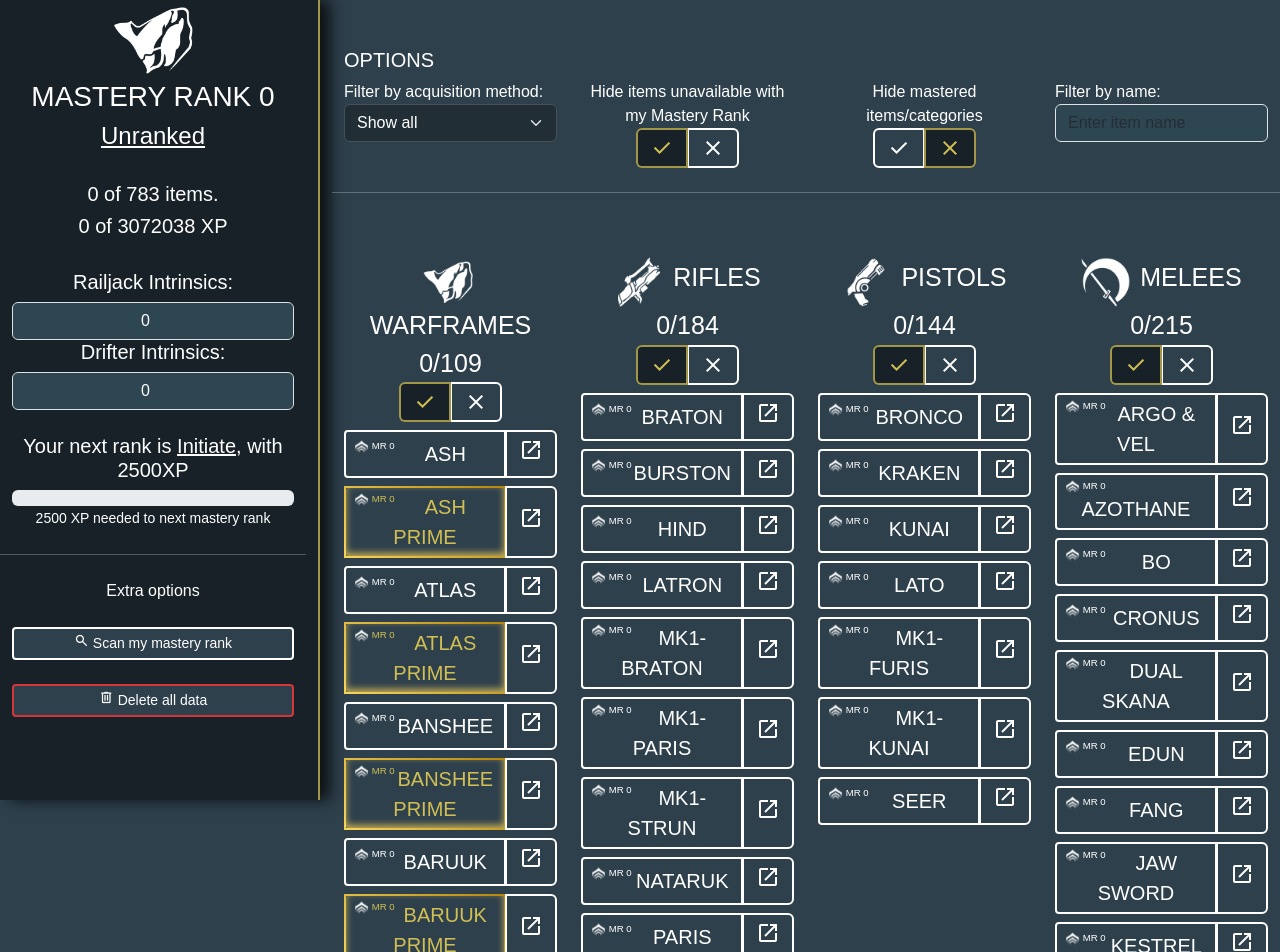
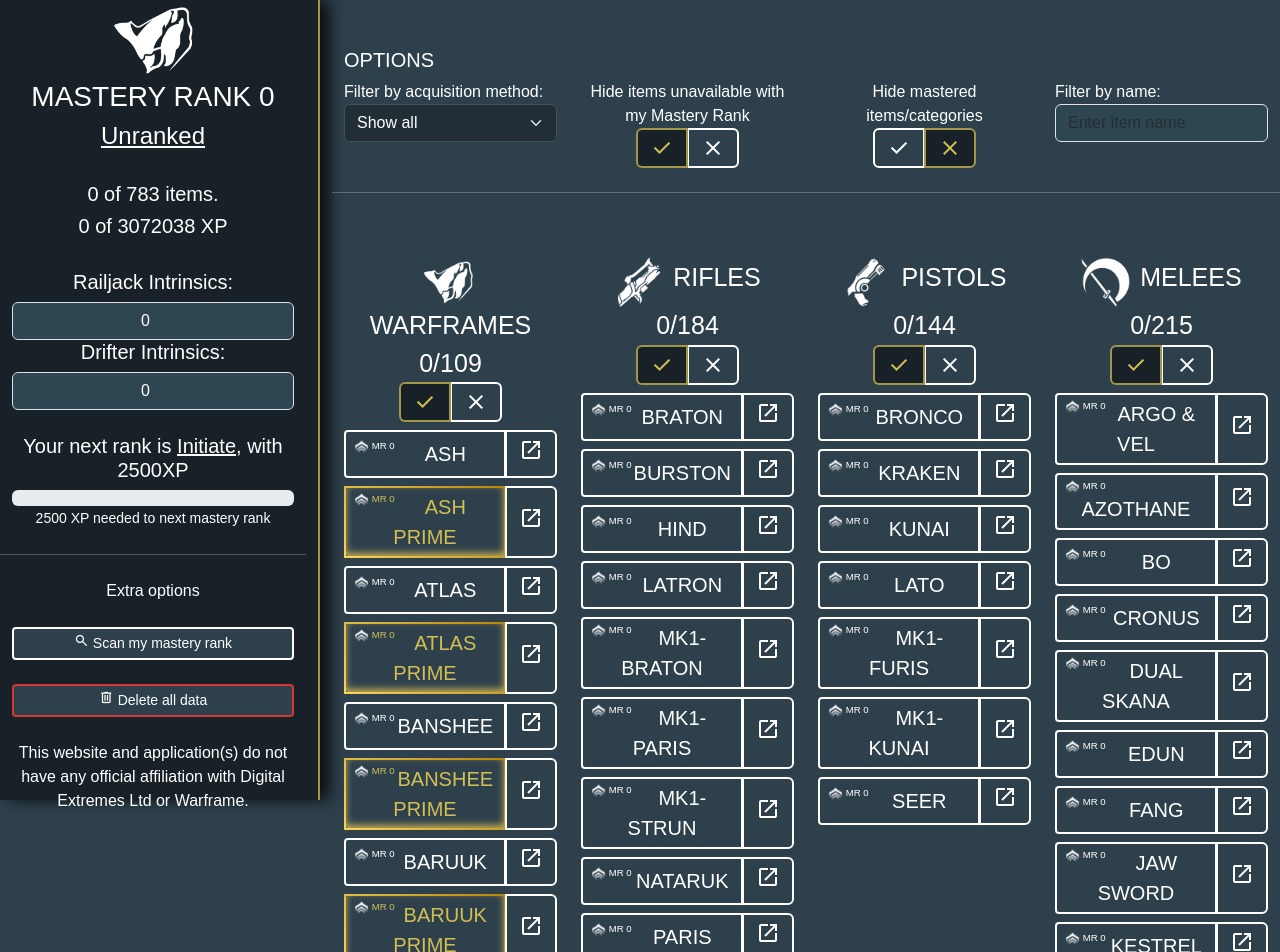
Before and after one commit to nfekted/warframe-tracker, an Angular app: page /warframe-tracker/ in a window 1280 px wide. Shown: the top 952 px of the page. Built offline with nearby package versions, Linux system fonts and the light colour scheme; a web font is replaced by a local one.

Commit message:
New infos added

```diff
--- a/src/app/mr-scan/mr-scan.component.html
+++ b/src/app/mr-scan/mr-scan.component.html
@@ -3,7 +3,8 @@
         <p><u>Warframe</u> and <u>Developer Digital Extremes Ltd</u> do not have their own API for this,
             that's why we have a tool that will analyze screenshots provided by you and try to find patterns to find
             your items.</p>
-        <p><u data-bs-toggle="modal" data-bs-target="#exampleModal" style="cursor: pointer;">Click here to download</u>
+        <p><b>USE AT OWN RISK</b>, for more info click on the link below</p>
+        <p><u data-bs-toggle="modal" data-bs-target="#exampleModal" style="cursor: pointer;">Click here to check</u>
             the tool and get instructions on how to use it.</p>
     </div>
     <hr />
--- a/src/app/python-tool/python-tool.component.html
+++ b/src/app/python-tool/python-tool.component.html
@@ -10,7 +10,7 @@
                 <p>This tool is not directly endorsed by Digital Extremes or its team. It will not change anything in
                     your game, however, we cannot guarantee incompatibility with software on your machine (such as
                     anti-virus) or with game anti-cheats, we recommend that after use, you close the tool to continue
-                    playing.</p>
+                    playing. <b>USE AT OWN RISK</b></p>
                 <p>This tool uses Python as programming language, you can get more info about it here: <a
                         href="https://www.python.org/about/" target="_blank">Python page</a></p>
                 <p>To scan images, this tool uses tesseract-ocr, Tesseract OCR is an open source project focused on
--- a/src/app/sidebar/sidebar.component.html
+++ b/src/app/sidebar/sidebar.component.html
@@ -67,6 +67,10 @@
           </button>
         </div>
 
+        <div class="col-12 text-center mt-4">
+          This website and application(s) do not have any official affiliation with Digital Extremes Ltd or Warframe.
+        </div>
+
       </div>
     </div>
   </div>
```
